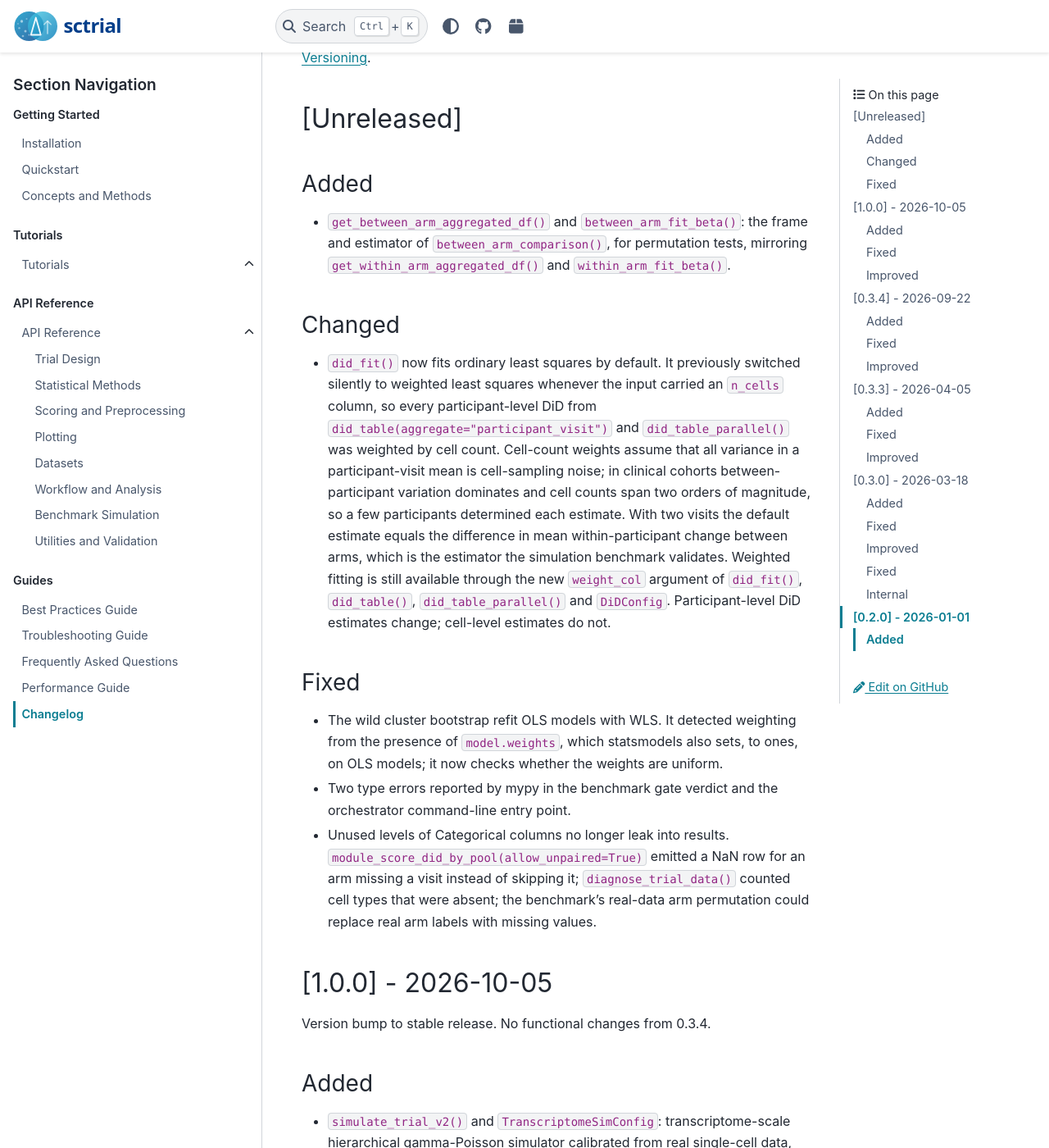
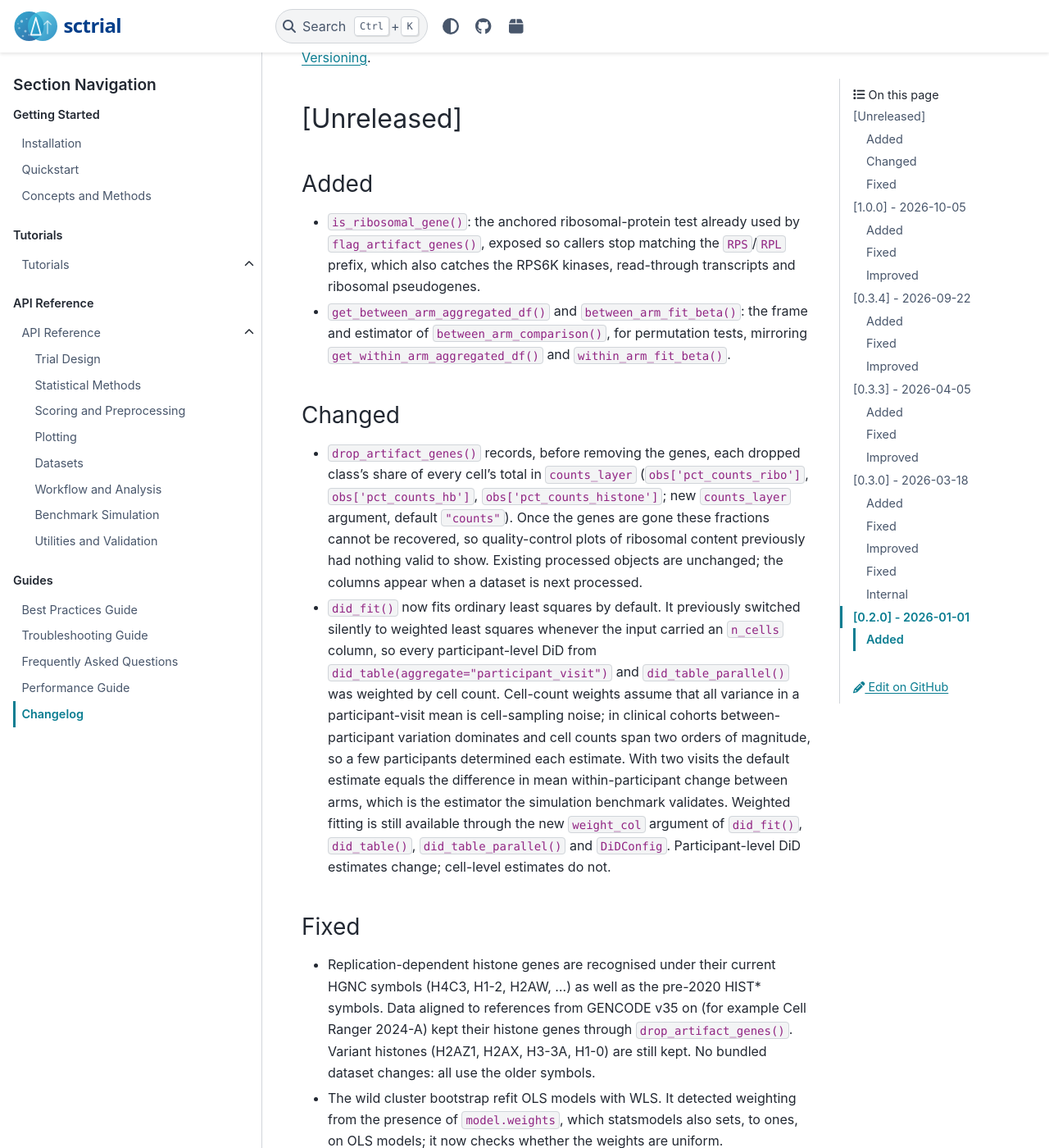
Before and after one commit to TheOmarLab/sctrial, a Sphinx documentation site: the page built from docs/source/changelog.md, in a window 1280 px wide and 1400 px high, scrolled down 224 px. Shown: the whole window at 82% size. Built offline with Sphinx 7.4.7 and the PyData theme 0.15.4, drawn with Linux system fonts in a browser that asks for light colours; pages that are not in the unit, such as notebooks, are missing from menus; some of the changed text lies outside the part shown.

Commit message:
State the vaccine and AML loader fixes in the changelog; sync the docs copy
The 1.0.0 and 0.3.4 entries now name the two loader changes. The docs copy of
the changelog lacked the three Unreleased entries for is_ribosomal_gene(),
drop_artifact_genes() dropped-gene fractions and the histone symbols; it is
again an exact copy of CHANGELOG.md.

```diff
--- a/docs/source/changelog.md
+++ b/docs/source/changelog.md
@@ -8,12 +8,15 @@
 ## [Unreleased]
 
 ### Added
+- `is_ribosomal_gene()`: the anchored ribosomal-protein test already used by `flag_artifact_genes()`, exposed so callers stop matching the `RPS`/`RPL` prefix, which also catches the RPS6K kinases, read-through transcripts and ribosomal pseudogenes.
 - `get_between_arm_aggregated_df()` and `between_arm_fit_beta()`: the frame and estimator of `between_arm_comparison()`, for permutation tests, mirroring `get_within_arm_aggregated_df()` and `within_arm_fit_beta()`.
 
 ### Changed
+- `drop_artifact_genes()` records, before removing the genes, each dropped class's share of every cell's total in `counts_layer` (`obs['pct_counts_ribo']`, `obs['pct_counts_hb']`, `obs['pct_counts_histone']`; new `counts_layer` argument, default `"counts"`). Once the genes are gone these fractions cannot be recovered, so quality-control plots of ribosomal content previously had nothing valid to show. Existing processed objects are unchanged; the columns appear when a dataset is next processed.
 - `did_fit()` now fits ordinary least squares by default. It previously switched silently to weighted least squares whenever the input carried an `n_cells` column, so every participant-level DiD from `did_table(aggregate="participant_visit")` and `did_table_parallel()` was weighted by cell count. Cell-count weights assume that all variance in a participant-visit mean is cell-sampling noise; in clinical cohorts between-participant variation dominates and cell counts span two orders of magnitude, so a few participants determined each estimate. With two visits the default estimate equals the difference in mean within-participant change between arms, which is the estimator the simulation benchmark validates. Weighted fitting is still available through the new `weight_col` argument of `did_fit()`, `did_table()`, `did_table_parallel()` and `DiDConfig`. Participant-level DiD estimates change; cell-level estimates do not.
 
 ### Fixed
+- Replication-dependent histone genes are recognised under their current HGNC symbols (H4C3, H1-2, H2AW, ...) as well as the pre-2020 HIST* symbols. Data aligned to references from GENCODE v35 on (for example Cell Ranger 2024-A) kept their histone genes through `drop_artifact_genes()`. Variant histones (H2AZ1, H2AX, H3-3A, H1-0) are still kept. No bundled dataset changes: all use the older symbols.
 - The wild cluster bootstrap refit OLS models with WLS. It detected weighting from the presence of `model.weights`, which statsmodels also sets, to ones, on OLS models; it now checks whether the weights are uniform.
 - Two type errors reported by mypy in the benchmark gate verdict and the orchestrator command-line entry point.
 - Unused levels of Categorical columns no longer leak into results. `module_score_did_by_pool(allow_unpaired=True)` emitted a NaN row for an arm missing a visit instead of skipping it; `diagnose_trial_data()` counted cell types that were absent; the benchmark's real-data arm permutation could replace real arm labels with missing values.
@@ -35,7 +38,8 @@
 - NEBULA runner: filter zero-count cells before computing log library-size offset; set `ncore=1` to prevent PSOCK port conflicts; robust R error capture and crash detection
 - COVID loader: CITE-seq antibody-capture features (~49% of aggregate counts) were sitting in the gene matrix, confounding library-size normalisation; split to `obsm["protein"]`
 - Melanoma: sample filter silently dropped 19% of QC-passing cells (3,108 of 16,291) and 7 of 32 patients; per-cell annotations now sourced from the published labels; RECIST arm normalised to leading code
-- Vaccine and AML loaders: data-integrity fixes from 4-team audit
+- Vaccine loader: 45 CITE-seq antibody-capture features moved from the gene matrix to `obsm["protein"]`, so they no longer enter the library-size denominator
+- AML loader: hemoglobin genes kept in bone marrow, where they define the erythroid populations; the deposited MUTZ-3 and OCI-AML3 cell lines excluded from the healthy-donor reference
 - Benchmark: signal-count truncation, frozen design leaking into scenarios, split jobs overwriting combined results
 
 ### Improved
@@ -61,7 +65,8 @@
 - NEBULA runner: filter zero-count cells before computing log library-size offset; set `ncore=1` to prevent PSOCK port conflicts; robust R error capture and crash detection
 - COVID loader: CITE-seq antibody-capture features (~49% of aggregate counts) were sitting in the gene matrix, confounding library-size normalisation; split to `obsm["protein"]`
 - Melanoma: sample filter silently dropped 19% of QC-passing cells (3,108 of 16,291) and 7 of 32 patients; per-cell annotations now sourced from the published labels; RECIST arm normalised to leading code
-- Vaccine and AML loaders: data-integrity fixes from 4-team audit
+- Vaccine loader: 45 CITE-seq antibody-capture features moved from the gene matrix to `obsm["protein"]`, so they no longer enter the library-size denominator
+- AML loader: hemoglobin genes kept in bone marrow, where they define the erythroid populations; the deposited MUTZ-3 and OCI-AML3 cell lines excluded from the healthy-donor reference
 - Benchmark: signal-count truncation, frozen design leaking into scenarios, split jobs overwriting combined results
 
 ### Improved
```
Also changed, not shown: CHANGELOG.md (+4 -2 lines).
